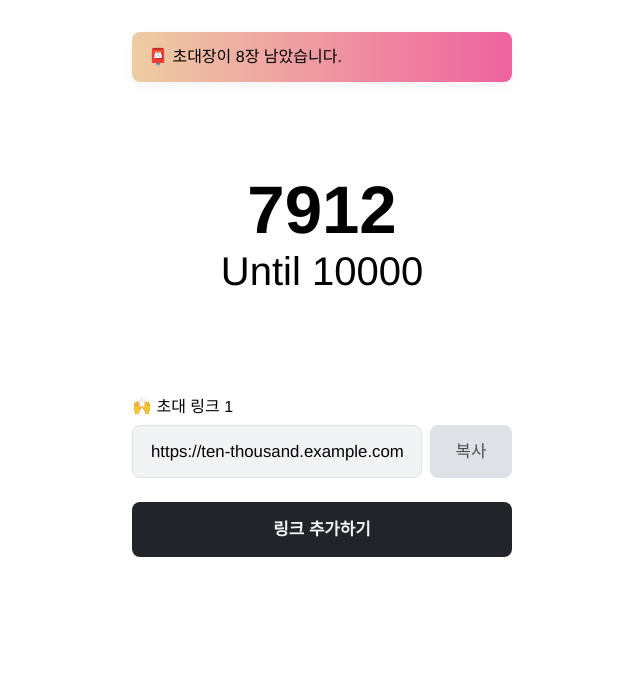
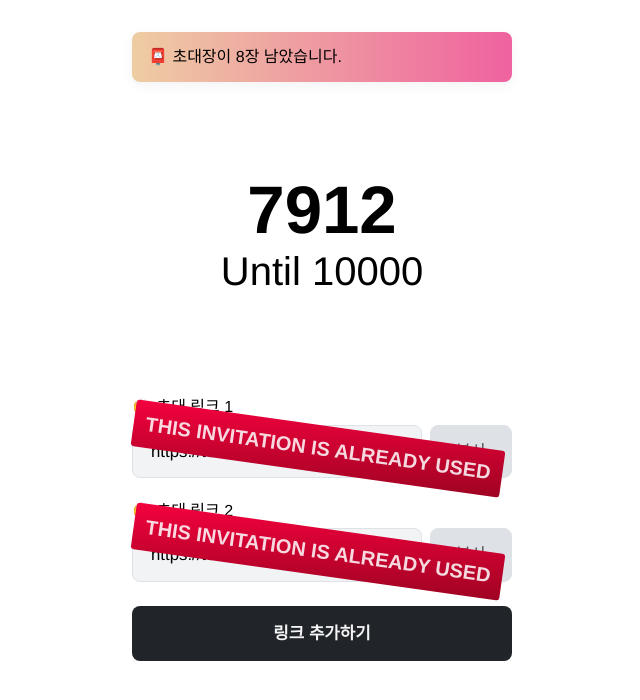
Before and after one commit to ten-thousand/frontend, a Next.js app: page /dashboard in a window 1280 px wide. Shown: the top 700 px of the page, without its empty margins (318-958 px from the left). Built offline with nearby package versions, Linux system fonts and the light colour scheme.

Commit message:
Show label overlay in used invite link

```diff
--- a/components/Dashboard/LinkRow.tsx
+++ b/components/Dashboard/LinkRow.tsx
@@ -1,6 +1,6 @@
 import React from 'react';
 import { toast } from 'react-toastify';
-import styled from 'styled-components';
+import styled, { css } from 'styled-components';
 
 import { Button } from '@/components/Common/Button';
 import { copyToClipboard } from '@/utils/clipboard';
@@ -8,9 +8,10 @@ import { copyToClipboard } from '@/utils/clipboard';
 type Props = {
   label: string;
   value: string;
+  isUsed: boolean;
 };
 
-export const LinkRow: React.FC<Props> = ({ label, value }) => {
+export const LinkRow: React.FC<Props> = ({ label, value, isUsed }) => {
   return (
     <Wrapper>
       <Label>{label}</Label>
@@ -18,12 +19,17 @@ export const LinkRow: React.FC<Props> = ({ label, value }) => {
         <Input value={value} />
         <CopyButton
           onClick={() => {
+            if (isUsed) {
+              return;
+            }
             copyToClipboard(value);
             toast('클립보드에 초대장 링크를 복사했습니다!');
           }}
+          isUsed={isUsed}
         >
           복사
         </CopyButton>
+        {isUsed && <UsedLabel>THIS INVITATION IS ALREADY USED</UsedLabel>}
       </Container>
     </Wrapper>
   );
@@ -42,6 +48,7 @@ const Label = styled.label`
 
 const Container = styled.div`
   display: flex;
+  position: relative;
 `;
 
 const Input = styled.input`
@@ -54,7 +61,11 @@ const Input = styled.input`
   border: 1px solid #dee2e6;
 `;
 
-const CopyButton = styled(Button)`
+type CopyButtonProps = {
+  isUsed: boolean;
+};
+
+const CopyButton = styled(Button)<CopyButtonProps>`
   width: 82px;
   height: 100%;
   padding: 16px 0;
@@ -64,7 +75,27 @@ const CopyButton = styled(Button)`
   background-color: #dee2e6;
   color: rgba(0, 0, 0, 0.65);
 
-  &:hover {
-    background-color: #ced4da;
-  }
+  ${({ isUsed }) =>
+    !isUsed
+      ? css`
+          &:hover {
+            background-color: #ced4da;
+          }
+        `
+      : css`
+          cursor: not-allowed !important;
+        `};
 `;
+
+const UsedLabel = styled.span`
+  position: absolute;
+  top: 0;
+  transform: rotate(8deg);
+  background: linear-gradient(to bottom right, #f4013e, #9f0322);
+  color: rgba(255, 255, 255, 0.85);
+  font-weight: 900;
+  font-size: 1.25rem;
+  padding: 12px;
+  border-radius: 3px;
+  cursor: not-allowed !important;
+`;
--- a/pages/dashboard/index.tsx
+++ b/pages/dashboard/index.tsx
@@ -20,6 +20,12 @@ const DashboardPage = () => {
   const [inviteLinks, setInviteLinks] = useState<InviteLink[]>([]);
 
   useEffect(() => {
+    const usedInviteLinks = allLinks.filter((v) => v.isUsed);
+    if (usedInviteLinks.length) {
+      setInviteLinks(usedInviteLinks);
+      setNextLinkIndex(usedInviteLinks.length);
+      return;
+    }
     setInviteLinks([allLinks[0]]);
     setNextLinkIndex(1);
   }, []);
@@ -38,8 +44,13 @@ const DashboardPage = () => {
       <MessageBanner>📮 초대장이 8장 남았습니다.</MessageBanner>
       <InvitationStatus />
       <LinkList>
-        {inviteLinks.map(({ id, link }, index) => (
-          <LinkRow key={id} label={`🙌 초대 링크 ${index + 1}`} value={link} />
+        {inviteLinks.map(({ id, link, isUsed }, index) => (
+          <LinkRow
+            key={id}
+            label={`🙌 초대 링크 ${index + 1}`}
+            value={link}
+            isUsed={isUsed}
+          />
         ))}
       </LinkList>
       {canAddLink && (
@@ -62,17 +73,17 @@ const AddLinkButton = styled(Button)``;
 const EXAMPLE_LINKS: InviteLink[] = [
   {
     id: uuidv4(),
-    link: 'https://ten-thousand.example.com/1',
+    link: 'https://ten-thousand.vercel.app/referral/jHQdaiS/oAsdUUid',
     isUsed: true,
   },
   {
     id: uuidv4(),
-    link: 'https://ten-thousand.example.com/2',
+    link: 'https://ten-thousand.vercel.app/referral/jHQdaiS/oAsdUUid',
     isUsed: true,
   },
 ].concat(
   Array(8).fill({
     id: uuidv4(),
-    link: 'https://ten-thousand.example.com',
+    link: 'https://ten-thousand.vercel.app/referral/jHQdaiS/oAsdUUid',
   }),
 );
```
